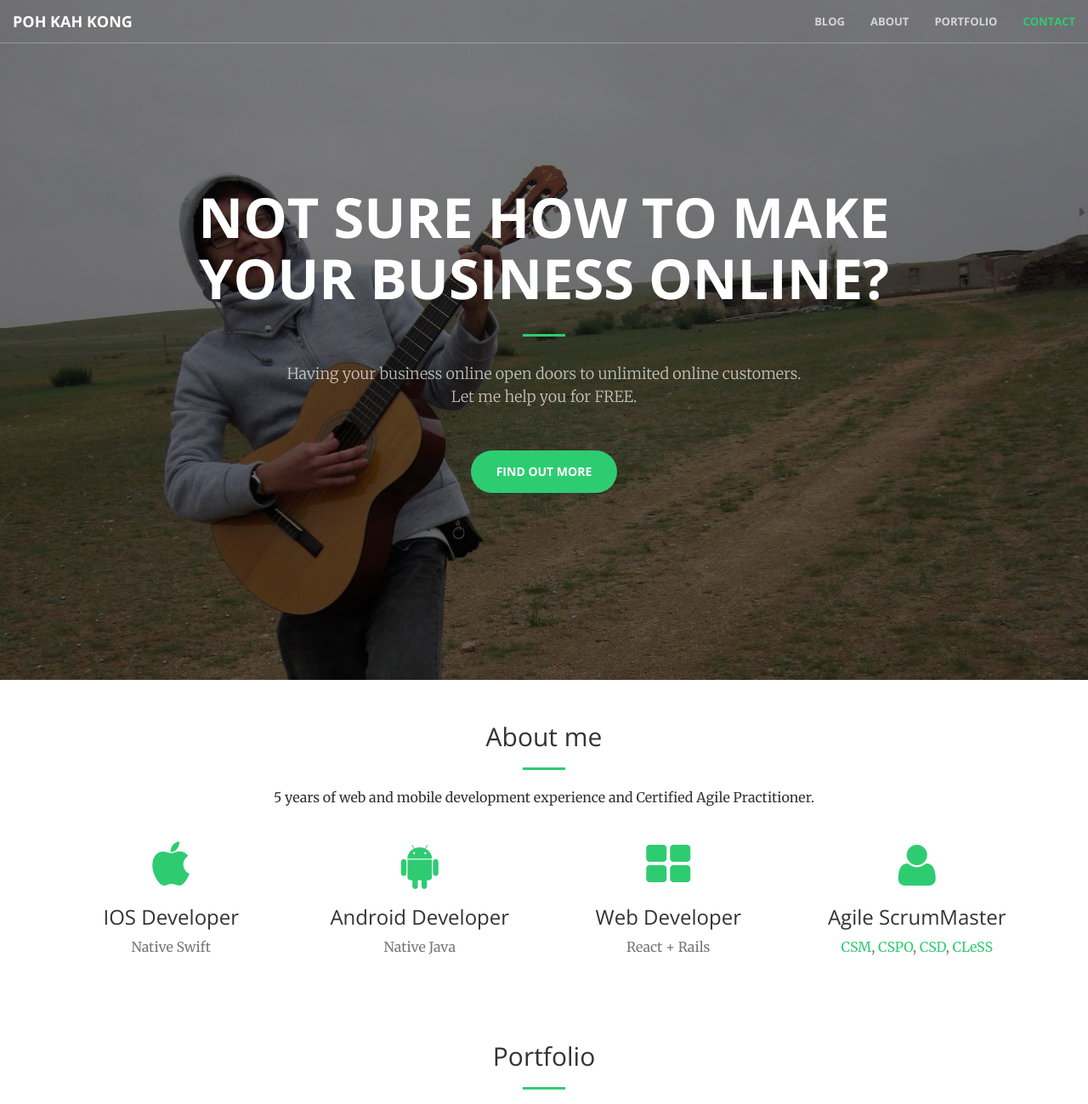
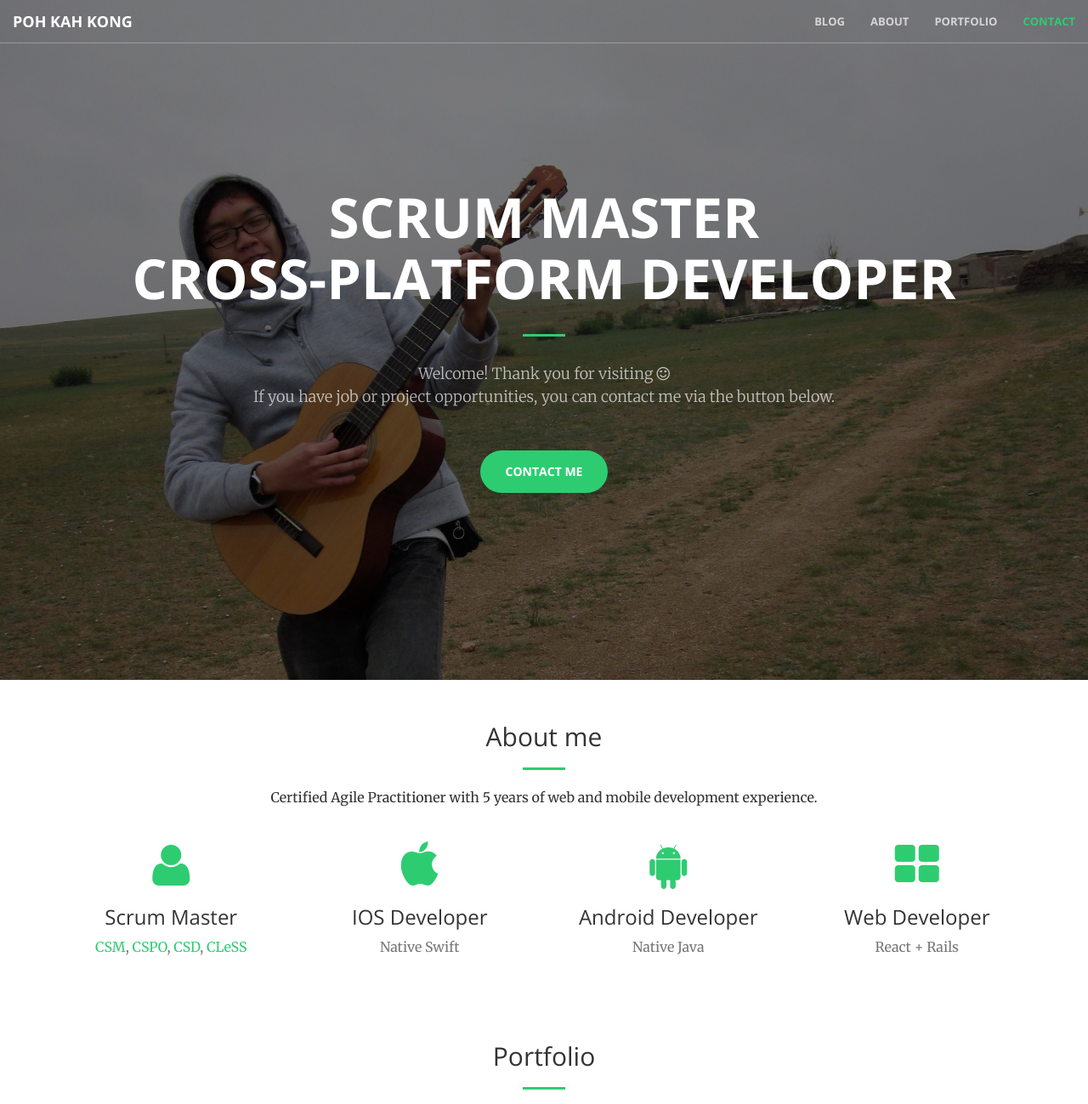
Before and after one commit to strengthandwill/strengthandwill.github.io, a plain HTML site: page index.html in a window 1280 px wide. Shown: the top 1299 px of the page at 85% size. Drawn offline with nearby package versions, Linux system fonts and the light colour scheme.

Commit message:
Update information

```diff
--- a/index.html
+++ b/index.html
@@ -9,7 +9,7 @@
     <meta name="description" content="">
     <meta name="author" content="">
 
-    <title>Poh Kah Kong - Let me help you for FREE</title>
+    <title>Poh Kah Kong | Scrum Master | Cross-Platform Developer</title>
 
     <!-- Bootstrap Core CSS -->
     <link rel="stylesheet" href="css/bootstrap.min.css" type="text/css">
@@ -74,12 +74,16 @@
     <header>
         <div class="header-content">
             <div class="header-content-inner">
-                <h1>Not sure how to make your business online?</h1>
+                <h1>
+                  Scrum Master<br>
+                  Cross-Platform Developer
+                </h1>
                 <hr>
-                <p>Having your business online open doors to unlimited online customers.<br>
-                   Let me help you for FREE.
+                <p>
+                  Welcome! Thank you for visiting <i class="fa fa-smile-o"></i><br>
+                  If you have job or project opportunities, you can contact me via the button below.
                 </p>
-                <a href="#contact" class="btn btn-primary btn-xl page-scroll">Find out more</a>
+                <a href="#contact" class="btn btn-primary btn-xl page-scroll">Contact Me</a>
             </div>
         </div>
     </header>
@@ -91,8 +95,9 @@
                     <h2 class="section-heading">About me</h2>
                     <hr class="primary">
                     <p>
+                      Certified Agile Practitioner with
                       <script>document.write(new Date().getFullYear()-2011)</script>
-                       years of web and mobile development experience and Certified Agile Practitioner.
+                       years of web and mobile development experience.
                     </p>
                 </div>
             </div>
@@ -101,35 +106,35 @@
             <div class="row">
               <div class="col-lg-3 col-md-6 text-center">
                 <div class="service-box">
-                        <i class="fa fa-4x fa-apple wow bounceIn text-primary"></i>
+                  <i class="fa fa-4x fa-user wow bounceIn text-primary"></i>
+                  <h3>Scrum Master</h3>
+                  <p class="text-muted">
+                    <a href="https://dl.dropboxusercontent.com/u/20646265/agile/scrumalliance-csm.pdf" target="_blank">CSM</a>,
+                    <a href="https://dl.dropboxusercontent.com/u/20646265/agile/scrumalliance-cspo.pdf" target="_blank">CSPO</a>,
+                    <a href="https://dl.dropboxusercontent.com/u/20646265/agile/scrumalliance-csd.pdf" target="_blank">CSD</a>,
+                    <a href="https://dl.dropboxusercontent.com/u/20646265/agile/less.pdf" target="_blank">CLeSS</a>
+                  </p>
+                </div>
+              </div>
+              <div class="col-lg-3 col-md-6 text-center">
+                  <div class="service-box">
+                      <i class="fa fa-4x fa-apple wow bounceIn text-primary" data-wow-delay=".1s"></i>
                       <h3>IOS Developer</h3>
                       <p class="text-muted">Native Swift</p>
                   </div>
               </div>
               <div class="col-lg-3 col-md-6 text-center">
                   <div class="service-box">
-                        <i class="fa fa-4x fa-android wow bounceIn text-primary" data-wow-delay=".1s"></i>
+                      <i class="fa fa-4x fa-android wow bounceIn text-primary" data-wow-delay=".2s"></i>
                       <h3>Android Developer</h3>
                       <p class="text-muted">Native Java</p>
                   </div>
               </div>
               <div class="col-lg-3 col-md-6 text-center">
                   <div class="service-box">
-                        <i class="fa fa-4x fa-th-large wow bounceIn text-primary" data-wow-delay=".2s"></i>
+                      <i class="fa fa-4x fa-th-large wow bounceIn text-primary" data-wow-delay=".3s"></i>
                       <h3>Web Developer</h3>
                       <p class="text-muted">React + Rails</p>
-                    </div>
-                </div>
-                <div class="col-lg-3 col-md-6 text-center">
-                    <div class="service-box">
-                        <i class="fa fa-4x fa-user wow bounceIn text-primary" data-wow-delay=".3s"></i>
-                        <h3>Agile ScrumMaster</h3>
-                        <p class="text-muted">
-                            <a href="https://dl.dropboxusercontent.com/u/20646265/agile/scrumalliance-csm.pdf" target="_blank">CSM</a>,
-                            <a href="https://dl.dropboxusercontent.com/u/20646265/agile/scrumalliance-cspo.pdf" target="_blank">CSPO</a>,
-                            <a href="https://dl.dropboxusercontent.com/u/20646265/agile/scrumalliance-csd.pdf" target="_blank">CSD</a>,
-                            <a href="https://dl.dropboxusercontent.com/u/20646265/agile/less.pdf" target="_blank">CLeSS</a>
-                        </p>
                   </div>
               </div>
             </div>
@@ -286,22 +291,22 @@
         </div>
     </section>
 
-    <!--<aside class="bg-dark">-->
-        <!--<div class="container text-center">-->
-            <!--<div class="call-to-action">-->
-                <!--<h2>Free Download at Start Bootstrap!</h2>-->
-                <!--<a href="#" class="btn btn-default btn-xl wow tada">Download Now!</a>-->
-            <!--</div>-->
-        <!--</div>-->
-    <!--</aside>-->
+    <aside class="bg-dark">
+        <div class="container text-center">
+            <div class="call-to-action">
+                <h2>If you have project opportunities, you can visit my studio via the button below.</h2>
+                <a href="http://algomized.com/" class="btn btn-default btn-xl wow tada" target="_blank">Algomized Studio</a>
+            </div>
+        </div>
+    </aside>
 
     <section id="contact">
         <div class="container">
             <div class="row">
                 <div class="col-lg-8 col-lg-offset-2 text-center">
-                    <h2 class="section-heading">Let me help you for FREE</h2>
+                    <h2 class="section-heading">Contact me</h2>
                     <hr class="primary">
-                    <p>Wait no more, send me an email or Facebook message to get started!</p>
+                    <p>You can send me an email or Facebook message, I will get back to you asap!</p>
                 </div>
                 <div class="col-lg-4 col-lg-offset-2 text-center">
                     <i class="fa fa-envelope-o fa-3x wow bounceIn"></i>
@@ -334,6 +339,9 @@
                           </li>
                           <li>
                               <a href="https://www.facebook.com/strengthandwill" class="btn-social btn-outline" target="_blank"><i class="fa fa-fw fa-facebook"></i></a>
+                          </li>
+                          <li>
+                            <a href="https://strengthandwill.wordpress.com/" class="btn-social btn-outline" target="_blank"><i class="fa fa-fw fa-wordpress"></i></a>
                           </li>
                         </ul>
                     </div>
```
Also changed, not shown: img/header1.jpg (deleted), img/header2.jpg (deleted), img/header3.jpg (deleted), img/header4.jpg (deleted), img/header5.jpg (deleted), img/header6.jpg (deleted), img/portfolio/11.jpg (deleted), img/portfolio/22.jpg (deleted), img/portfolio/33.jpg (deleted), img/portfolio/44.jpg (deleted), img/portfolio/55.jpg (deleted), img/portfolio/66.jpg (deleted), img/portfolio/8.jpg. Lines whose indentation alone changed are shown as unchanged.
